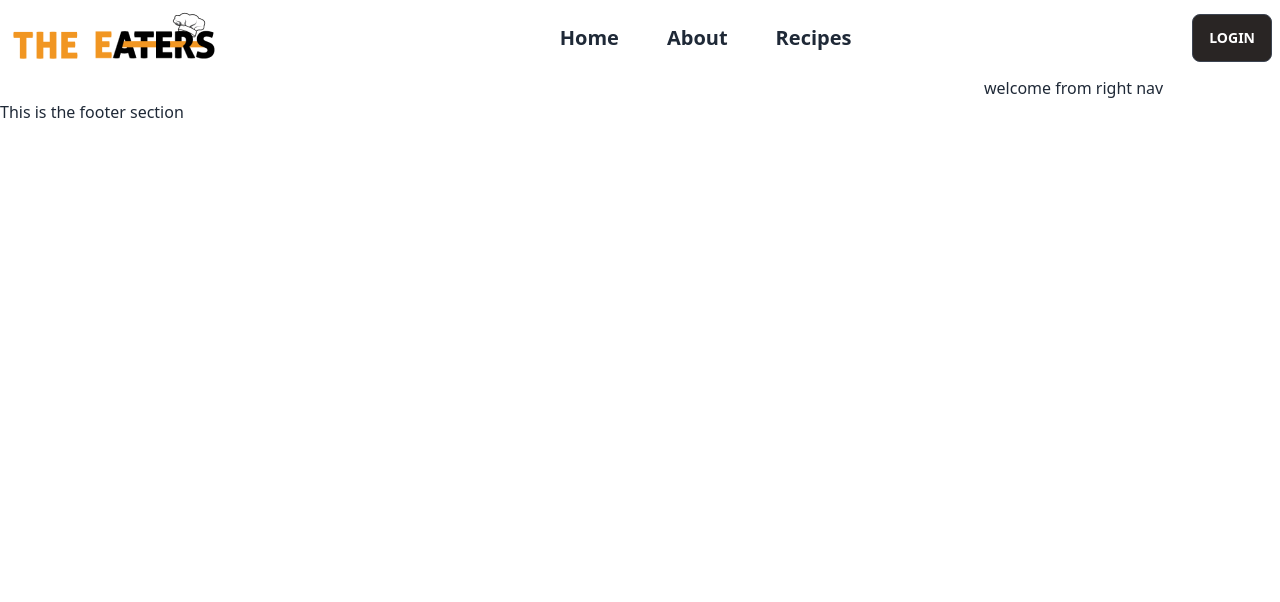
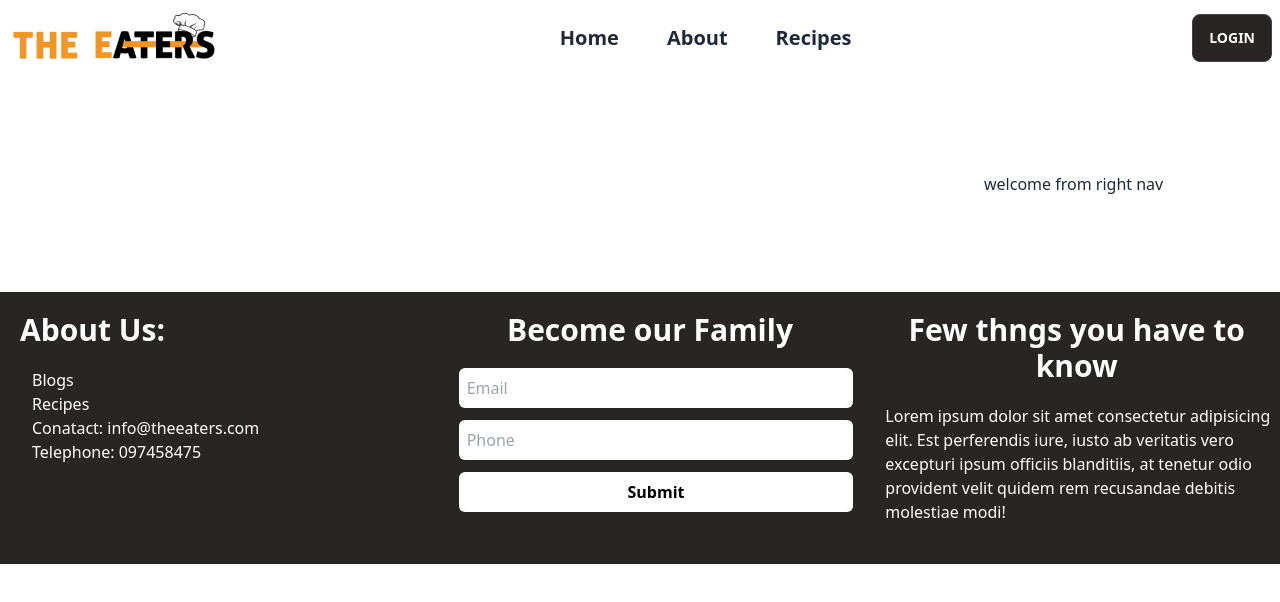
Before and after one commit to Robbani572/the-eaters-client, a React (Vite) app: page /foods in a window 1280 px wide. Shown: the top 602 px of the page. Built offline with nearby package versions, Linux system fonts and the light colour scheme.

Commit message:
footer section added

```diff
--- a/src/layouts/DetailsLayout.jsx
+++ b/src/layouts/DetailsLayout.jsx
@@ -8,7 +8,7 @@ const DetailsLayout = () => {
     return (
         <div className='container mx-auto'>
             <Navbar></Navbar>
-            <div className='grid grid-cols-12 gap-8'>
+            <div className='grid grid-cols-1 md:grid-cols-12 lg:grid-cols-12 gap-8 mt-24'>
                 <div className='col-span-9'>
                     <Outlet></Outlet>
                 </div>
--- a/src/pages/Food/Food.jsx
+++ b/src/pages/Food/Food.jsx
@@ -21,7 +21,7 @@ const Food = ({ food }) => {
 
     return (
         <div className="card card-compact w-96 bg-base-100 shadow-xl">
-            <figure><img src={img} alt="Shoes" /></figure>
+            <figure><img src={img} alt={title} /></figure>
             <div className="card-body">
                 <h2 className="text-center text-2xl font-bold">{title}</h2>
                 <div className='flex items-center justify-between'>
--- a/src/pages/Foods/Foods.jsx
+++ b/src/pages/Foods/Foods.jsx
@@ -32,7 +32,7 @@ const Foods = () => {
     return (
         <div className='mt-24'>
             <h1 className="text-5xl font-bold text-center">Bengali <span className='text-orange-400'>Recipes_</span></h1>
-            <div className='grid grid-cols-1 lg:grid-cols-3 md:grid-cols-3 mt-12 gap-8 justify-items-center'>
+            <div className='grid grid-cols-1 lg:grid-cols-3 md:grid-cols-2 mt-12 gap-8 justify-items-center'>
                 {
                     foods.map(food => <Food
                         key={food._id}
--- a/src/pages/Shared/FoodDetails/FoodDetails.jsx
+++ b/src/pages/Shared/FoodDetails/FoodDetails.jsx
@@ -3,10 +3,17 @@ import { useLoaderData } from 'react-router-dom';
 
 const FoodDetails = () => {
     const food = useLoaderData()
-    const {_id, title, img, chefName, chefExperience, likes, description, numRecipes } = food;
+    const { _id, title, img, chefName, chefExperience, likes, description, numRecipes } = food;
     return (
         <div>
-            <h3>{title}</h3>
+            <img className='w-full h-96' src={img} alt="" />
+            <div className='flex items-center'>
+                <img className='h-12 w-12 rounded-full' src={img} alt="" />
+                <div className='ml-4'>
+                    <h4 className='text-xl font-semibold'>{chefName}</h4>
+                    <p>Experience: {chefExperience}</p>
+                </div>
+            </div>
         </div>
     );
 };
--- a/src/pages/Shared/Footer/Footer.jsx
+++ b/src/pages/Shared/Footer/Footer.jsx
@@ -1,9 +1,32 @@
 import React from 'react';
+import { Link } from 'react-router-dom';
 
 const Footer = () => {
     return (
-        <div>
-            <h1>This is the footer section</h1>
+        <div className="grid pb-10 md:grid-cols-3 grid-cols-1 mt-24 container mx-auto bg-stone-800 text-white">
+            <div className="pt-5 pl-5">
+                <h4 className="text-3xl font-semibold">About Us:</h4>
+                <div className="font-light pl-3 pt-5">
+                <Link><p>Blogs </p></Link>
+                <Link><p>Recipes</p></Link>
+                <p>Conatact: info@theeaters.com</p>
+                <p>Telephone: 097458475</p>
+                </div>
+            </div>
+
+            <div className="pt-5 pl-5">
+            <h4 className="text-3xl font-semibold text-center">Become our Family</h4>
+                <div className="pl-3 pt-5">
+                <input type="text" placeholder="Email" className="w-full rounded-md h-10 p-2 text-black " />
+                <input type="number" placeholder="Phone" className="mt-3 w-full rounded-md h-10 p-2 text-black " />
+                <input type="button" value="Submit" className="mt-3 w-full rounded-md h-10 p-2 bg-white text-black text-1xl font-bold hover:bg-gray-600" />
+                </div>
+            </div>
+
+            <div className="pt-5 pl-5">
+            <h4 className="text-3xl font-semibold text-center">Few thngs you have to know</h4>
+            <p className="pl-3 pt-5">Lorem ipsum dolor sit amet consectetur adipisicing elit. Est perferendis iure, iusto ab veritatis vero excepturi ipsum officiis blanditiis, at tenetur odio provident velit quidem rem recusandae debitis molestiae modi!</p>
+            </div>
         </div>
     );
 };
```
